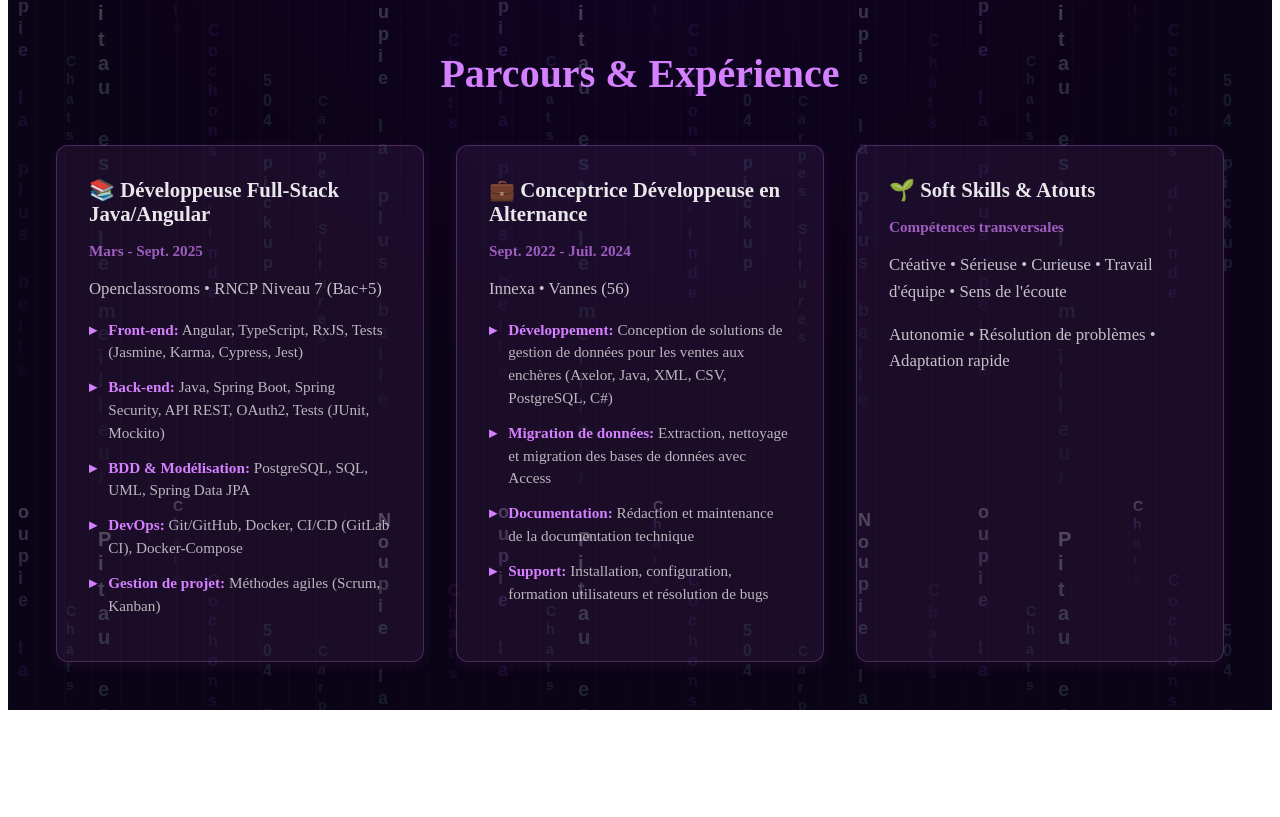
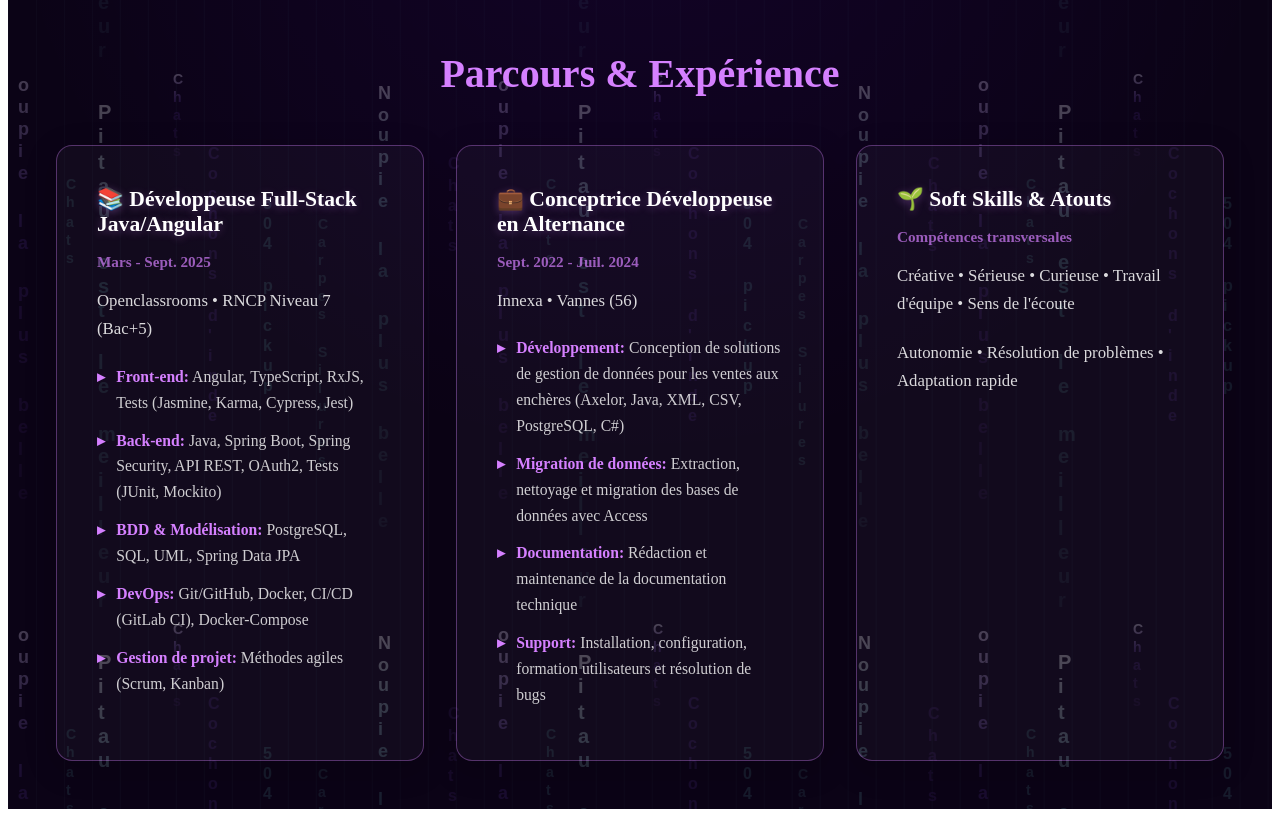
Before and after one commit to VAcheronPradelAlyssa/portfolio-frontend, an Angular app: page / in a window 1280 px wide. Shown: the part 1246-2063 px from the top of the page. Before the commit the page ends 1964 px from the top, so only its background shows below. Built offline with nearby package versions, Linux system fonts and the light colour scheme; no server answers.

Commit message:
modification de styke de accueil

```diff
--- a/src/app/components/accueil/accueil.scss
+++ b/src/app/components/accueil/accueil.scss
@@ -236,11 +236,17 @@
       }
 
       &:hover {
-        transform: translateY(-8px);
+        transform: translateY(-12px);
 
         img {
-          transform: scale(1.15);
-          filter: drop-shadow(0 6px 15px rgba(213, 128, 255, 0.6));
+          transform: scale(1.2);
+          filter: drop-shadow(0 0 25px rgba(213, 128, 255, 0.8));
+          animation: pulse-glow 1.5s ease-in-out infinite;
+        }
+
+        span {
+          color: #d580ff;
+          text-shadow: 0 0 10px rgba(213, 128, 255, 0.6);
         }
       }
     }
@@ -269,20 +275,20 @@
   width: 100%;
 
   .parcours-item {
-    background: rgba(213, 128, 255, 0.08);
-    border: 1px solid rgba(213, 128, 255, 0.25);
-    border-radius: 12px;
-    padding: 2rem;
-    backdrop-filter: blur(10px);
-    transition: all 0.3s ease;
-    box-shadow: 0 4px 15px rgba(213, 128, 255, 0.08);
+    background: rgba(255, 255, 255, 0.03);
+    border: 1.5px solid rgba(213, 128, 255, 0.35);
+    border-radius: 16px;
+    padding: 2.5rem;
+    backdrop-filter: blur(15px);
+    transition: all 0.4s cubic-bezier(0.175, 0.885, 0.32, 1.275);
+    box-shadow: 0 8px 32px rgba(0, 0, 0, 0.2);
     text-align: left;
 
     &:hover {
-      background: rgba(213, 128, 255, 0.12);
-      border-color: rgba(213, 128, 255, 0.4);
-      transform: translateY(-5px);
-      box-shadow: 0 8px 25px rgba(213, 128, 255, 0.15);
+      background: rgba(255, 255, 255, 0.08);
+      border-color: #d580ff;
+      transform: translateY(-8px) scale(1.02);
+      box-shadow: 0 16px 48px rgba(213, 128, 255, 0.25);
     }
 
     .parcours-header {
@@ -295,10 +301,11 @@
     }
 
     .parcours-title {
-      font-size: 1.3rem;
+      font-size: 1.35rem;
       font-weight: 700;
-      color: rgba(255, 255, 255, 0.9);
+      color: #ffffff;
       margin: 0;
+      text-shadow: 0 2px 8px rgba(213, 128, 255, 0.3);
     }
 
     .parcours-date {
@@ -310,9 +317,9 @@
 
     .parcours-subtitle {
       font-size: 1.05rem;
-      color: rgba(255, 255, 255, 0.75);
-      margin: 0 0 1rem 0;
-      line-height: 1.6;
+      color: rgba(255, 255, 255, 0.85);
+      margin: 0.75rem 0 1.25rem 0;
+      line-height: 1.7;
     }
 
     .parcours-details {
@@ -321,12 +328,12 @@
       margin: 1rem 0 0 0;
 
       li {
-        font-size: 0.95rem;
-        color: rgba(255, 255, 255, 0.7);
+        font-size: 0.98rem;
+        color: rgba(255, 255, 255, 0.8);
         margin: 0.75rem 0;
         padding-left: 1.2rem;
         position: relative;
-        line-height: 1.5;
+        line-height: 1.65;
 
         &::before {
           content: '▸';
@@ -394,3 +401,57 @@
     opacity: 0;
   }
 }
+
+@keyframes pulse-glow {
+  0%, 100% {
+    filter: drop-shadow(0 0 20px rgba(213, 128, 255, 0.6));
+  }
+  50% {
+    filter: drop-shadow(0 0 35px rgba(213, 128, 255, 1));
+  }
+}
+
+// Responsive Design
+@media (max-width: 768px) {
+  .accueil-container {
+    padding: 2rem 1.5rem;
+
+    h1 {
+      font-size: 2rem;
+      flex-direction: column;
+      align-items: flex-start;
+    }
+
+    .rotating-title {
+      min-width: auto;
+      font-size: 1.8rem;
+    }
+
+    .animated-title {
+      font-size: 1.5rem;
+    }
+
+    .presentation p {
+      font-size: 1rem;
+    }
+
+    .info-badges {
+      flex-direction: column;
+      gap: 1rem;
+    }
+  }
+
+  .tech-badges .badge img {
+    width: 60px;
+    height: 60px;
+  }
+
+  .parcours {
+    grid-template-columns: 1fr;
+  }
+
+  .tech-stack-section h2,
+  .parcours-section h2 {
+    font-size: 2rem;
+  }
+}
--- a/src/app/components/accueil/accueil.ts
+++ b/src/app/components/accueil/accueil.ts
@@ -53,30 +53,31 @@
       const charIndex = this.charIndex();
 
       if (!isDeleting) {
-        // Typing forward
         if (charIndex < currentText.length) {
           this.displayedText.set(currentText.substring(0, charIndex + 1));
           this.charIndex.set(charIndex + 1);
-          this.typingIntervalId = setTimeout(typeCharacter, 100);
+          // Vitesse variable pour plus de réalisme
+          const speed = Math.random() * 50 + 80; // Entre 80 et 130ms
+          this.typingIntervalId = setTimeout(typeCharacter, speed);
         } else {
-          // Phrase complete, pause before deleting
+          // Pause plus longue pour lire la phrase complète
           this.typingIntervalId = setTimeout(() => {
             this.isDeleting.set(true);
-            this.typingIntervalId = setTimeout(typeCharacter, 100);
-          }, 2000);
+            this.typingIntervalId = setTimeout(typeCharacter, 50);
+          }, 2500); // 2.5 secondes de pause
         }
       } else {
-        // Deleting backward
         if (charIndex > 0) {
           this.displayedText.set(currentText.substring(0, charIndex - 1));
           this.charIndex.set(charIndex - 1);
-          this.typingIntervalId = setTimeout(typeCharacter, 100);
+          // Suppression plus rapide
+          this.typingIntervalId = setTimeout(typeCharacter, 50);
         } else {
-          // Move to next phrase
           this.currentPhraseIndex.set((this.currentPhraseIndex() + 1) % this.rotatingPhrases.length);
           this.isDeleting.set(false);
           this.charIndex.set(0);
-          this.typingIntervalId = setTimeout(typeCharacter, 100);
+          // Petite pause avant de recommencer
+          this.typingIntervalId = setTimeout(typeCharacter, 500);
         }
       }
     };
```
